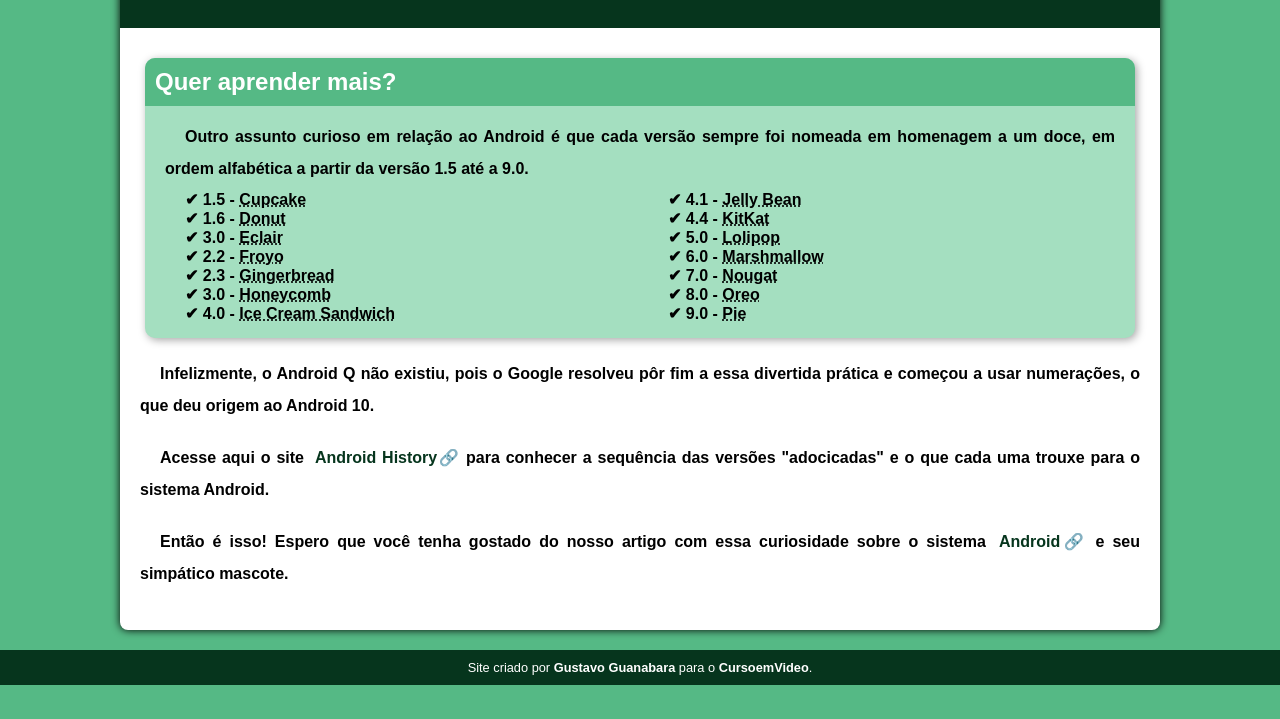
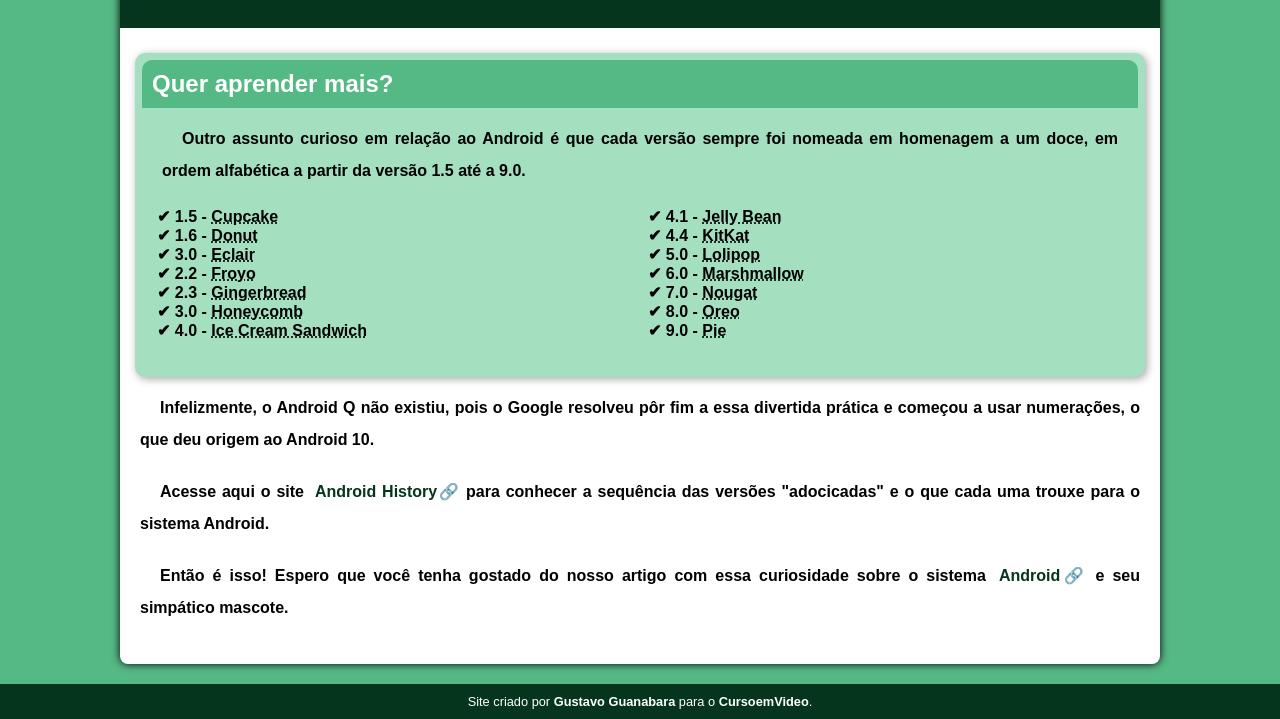
Before and after one commit to ViniciusBoroto/projeto-android, a plain HTML site: page index.html in a window 1280 px wide. Shown: the part 2450-3169 px from the top of the page. Before the commit the page ends 3135 px from the top, so only its background shows below. Drawn offline with Linux system fonts and the light colour scheme.

Commit message:
ajuste na lista do aside

```diff
--- a/style.css
+++ b/style.css
@@ -158,9 +158,10 @@ main > p > a::after {
 /* Aside */
 aside {
     background-color: var(--color0);
-    margin: 5px;
+    margin: -5px;
     border-radius: 10px;
     box-shadow: 2px 2px 8px rgba(0, 0, 0, 0.356);
+    padding: 7px;
 }
 aside h1 {
     color: white;
@@ -179,6 +180,7 @@ aside p {
 .list {
     list-style-type: none;
     height: auto;
+    padding: 15px;
     columns: 2;
 }
 
```
